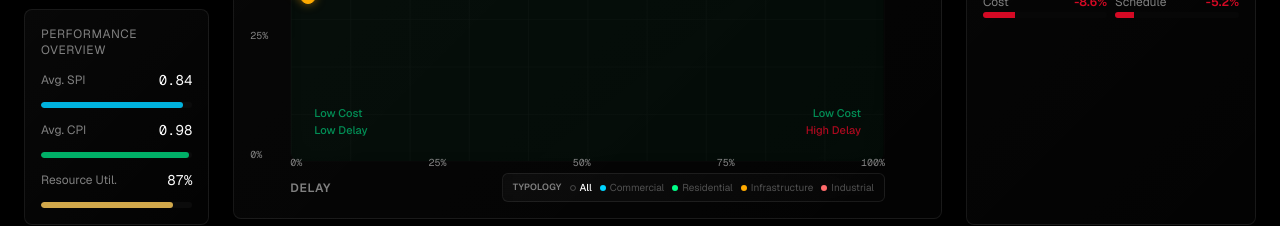
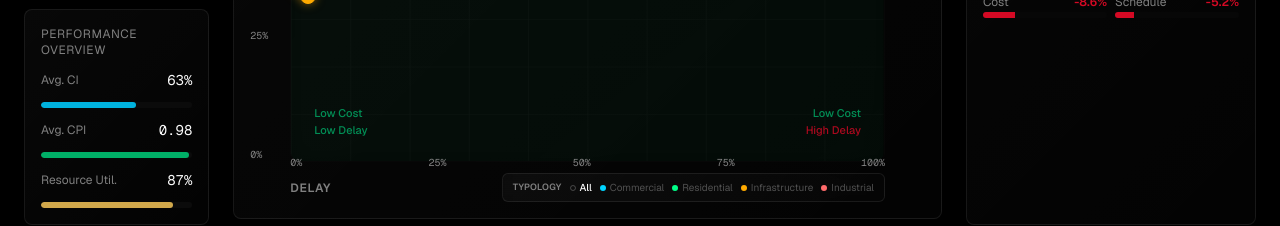
Before and after one commit to danielrebelo-volis/v0-volis-build-dashboard, a Next.js app: page / in a window 1280 px wide. Shown: the part 590-816 px from the top of the page. Built offline with nearby package versions, Linux system fonts and the light colour scheme.

Commit message:
feat: update metrics in MetricsSidebar component
Updated Avg. CI to 63% and changed Avg. SPI to Avg. CI in performance overview.

```diff
--- a/components/metrics-sidebar.tsx
+++ b/components/metrics-sidebar.tsx
@@ -33,9 +33,8 @@ function MetricCard({ title, value, change, trend, icon, accent = "#00d4ff" }: M
         <div className="flex items-end gap-2">
           <span className="text-2xl font-semibold text-foreground tracking-tight">{value}</span>
           {change && (
-            <span className={`text-xs flex items-center gap-0.5 mb-1 ${
-              trend === "up" ? "text-success" : "text-destructive"
-            }`}>
+            <span className={`text-xs flex items-center gap-0.5 mb-1 ${trend === "up" ? "text-success" : "text-destructive"
+              }`}>
               {trend === "up" ? <TrendingUp className="w-3 h-3" /> : <TrendingDown className="w-3 h-3" />}
               {change}
             </span>
@@ -91,11 +90,11 @@ export function MetricsSidebar() {
 
         <div className="space-y-3">
           <div className="flex items-center justify-between">
-            <span className="text-xs text-muted-foreground">Avg. SPI</span>
-            <span className="text-sm font-mono text-foreground">0.84</span>
+            <span className="text-xs text-muted-foreground">Avg. CI</span>
+            <span className="text-sm font-mono text-foreground">63%</span>
           </div>
           <div className="w-full h-1.5 bg-secondary rounded-full overflow-hidden">
-            <div className="h-full bg-cyan rounded-full" style={{ width: "94%" }} />
+            <div className="h-full bg-cyan rounded-full" style={{ width: "63%" }} />
           </div>
 
           <div className="flex items-center justify-between">
```
